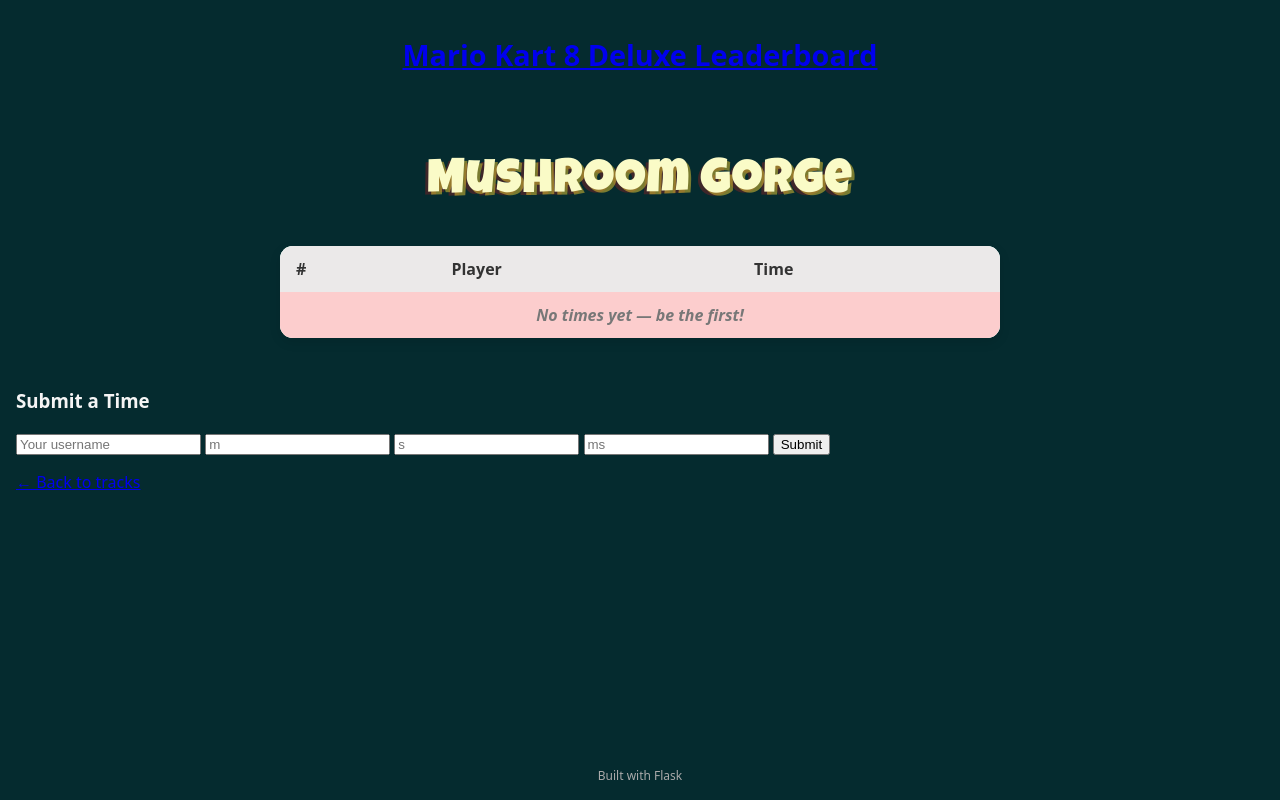
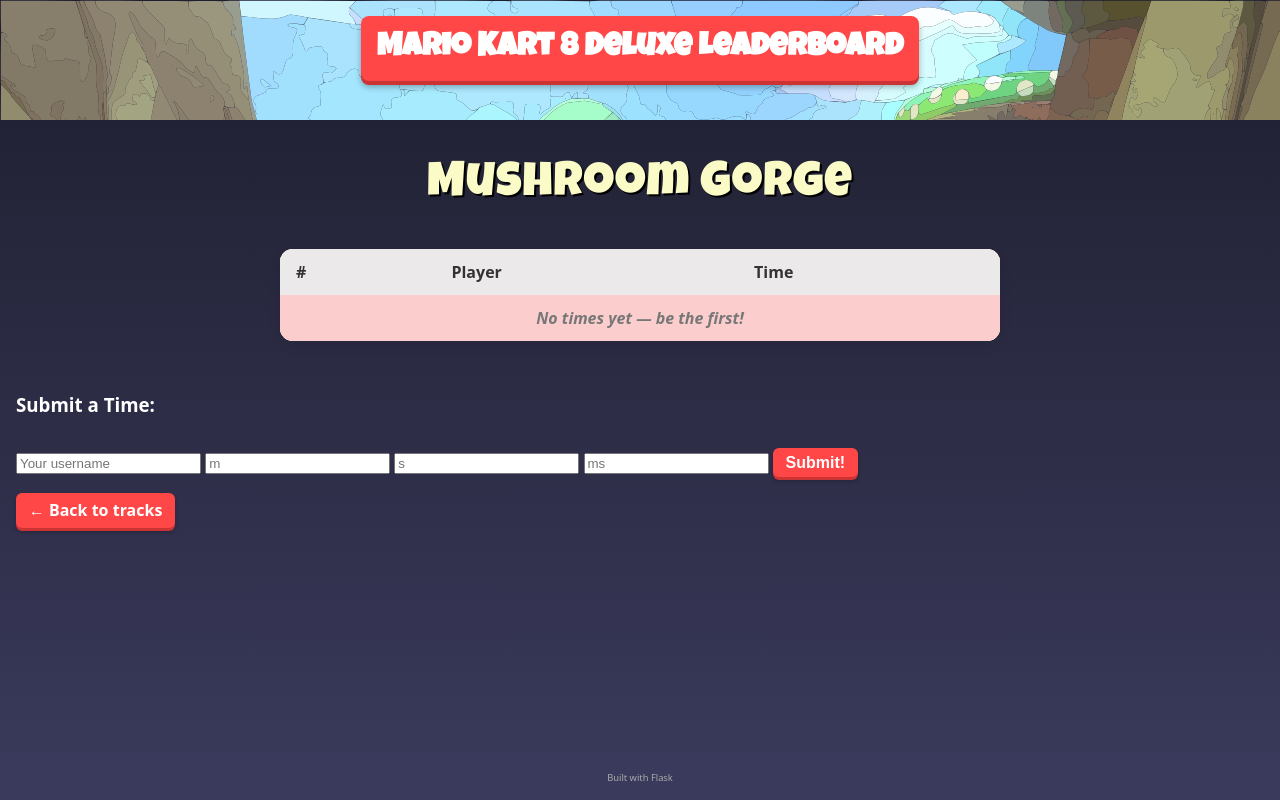
Before and after one commit to lucastidy/mk8-deluxe-leaderboard, a Flask app: a page that uses templates/base.html in a window 1280 px wide. Run offline with Flask 3, Linux system fonts and the light colour scheme.

Commit message:
gradient background, mushroom gorge header, styled buttons

```diff
--- a/static/style.css
+++ b/static/style.css
@@ -1,14 +1,15 @@
 /* page fills viewport; footer sits at bottom */
-html, body { height: 100%; margin: 0; }
+html, body { height: 100%; margin: 0;  }
 body.layout {
   min-height: 100vh;
   display: flex;
   flex-direction: column;
   color: #f5f5f5;
   font-family: system-ui, sans-serif;
-  background: var(--clr-1);
+  background: linear-gradient(180deg, #1e1e2f, #3a3a5c);
+  background-attachment: fixed;
+  color: #fff;
 }
-
 
 .page-content {
   flex: 1 1 auto;             /* pushes footer to the bottom */
@@ -18,21 +19,65 @@
 }
 
 .site-header {
-  background: var(--clr-1);
+  color: #fff;
+  text-align: center;
+  padding: 1rem;
+  font-size: 1rem;
+  font-family: "Luckiest Guy", system-ui, -apple-system, Segoe UI, Roboto, Arial, sans-serif;
+  margin-top: 0rem;
+  flex: 0 0 auto;
+  overflow: hidden;
+}
+
+
+
+.bg-wrapper {
+  position: absolute;
+  top: 0;
+  left: 0;
+  width: 100%;
+  overflow: hidden;   /* crop the image */
+  height: 15%;        /* only show top 20% */
+  max-height: 20%;
+  opacity: 1;
+  z-index: -1;
+}
+
+.bg-wrapper img {
+  width: 100%;
+  height: auto;
+  display: block;
+}
+
+.site-header h1 {
+  margin: 0; /* kill default margins */
+}
+
+.site-header h1 a {
+  display: inline-block;
+  padding: 1rem 1rem;
+  background: #ff4747;
+  color: #fff;
+  border-radius: 8px;
+  text-decoration: none;
+  box-shadow: 0 4px 0 #c33, 0 6px 6px rgba(0,0,0,0.3);
+  font-size: clamp(1.2rem, 5vw, 2rem); /* scales with screen size */
+  white-space: nowrap; /* stops breaking into two lines */
+  transition: all 0.15s ease-in-out;
+}
+
+.site-header h1 a:hover {
+  background: #ff7070;
+  box-shadow: 0 2px 0 #c33, 0 3px 3px rgba(0,0,0,0.3);
+  transform: translateY(2px);
+}
+
+.site-footer {
+  background: #3a3a5c;
   color: #aaa;
   text-align: center;
   padding: 1rem;
-  font-size: 0.9rem;
-  margin-top: 0rem;
-  flex: 0 0 auto;
-}
-
-.site-footer {
-  background: var(--clr-1);
-  color: #aaa;
-  text-align: center;
-  padding: 1rem;
-  font-size: 0.9rem;
+  font-size: 0.7rem;
   flex: 0 0 auto;
   margin-top: auto;
   z-index: 2;
@@ -47,11 +92,11 @@
   font-size: clamp(1.8rem, 4vw + 0.5rem, 3rem);
   color: #fafbc7;
   /* mario style shadow */
-  text-shadow:
-    0.06em 0.06em 0 #eecc3280,
-    -0.06em 0.06em 0 #ea161640;
+  text-shadow: 2px 2px 0 #000; /* comic-y outline */
+    /* 0.06em 0.06em 0 #eecc3280,
+    -0.06em 0.06em 0 #ea161640; */
   background: none;
-  margin-top: 2rem;
+  margin-top: 3rem;
   margin-bottom: 0.5rem;
 }
 
@@ -83,15 +128,14 @@
 }
 
 :root {
-  --clr-1: #052b2f;
-  --clr-2: #073438;
-  --clr-3: #0e4b50;
-  --clr-4: #2d8f85;
-  --clr-5: #637c54;
+  --clr-1: #1e1e2f;
+  --clr-2: #863e03;
+  --clr-3: #910b0b;
+  --clr-4: #8ab51c;
+  --clr-5: #354f9e;
 }
 
 .board {
-  background: #fff;
   border-radius: 0.8rem;
   position: relative;
 }
@@ -100,7 +144,7 @@
 .board::after {
   content: "";
   position: absolute;
-  inset: -1.0rem;
+  inset: -0.5rem;
   z-index: -1;
   background: conic-gradient(
     from var(--gradient-angle),
@@ -163,3 +207,53 @@
   color: #777;
   font-style: italic;
 }
+
+.back-link a {
+  display: inline-block;
+  padding: 0.4rem 0.8rem;
+  background: #ff4747;
+  color: #fff;
+  border-radius: 6px;
+  text-decoration: none;
+  font-size: 1rem;
+  font-weight: bold;
+  box-shadow: 0 3px 0 #c33, 0 4px 4px rgba(0,0,0,0.25);
+  transition: all 0.15s ease-in-out;
+}
+
+.back-link a:hover {
+  background: #ff7070;
+  box-shadow: 0 1px 0 #c33, 0 2px 2px rgba(0,0,0,0.25);
+  transform: translateY(2px);
+}
+
+.submit-button {
+  display: inline-block;
+  padding: 0.4rem 0.8rem;
+  background: #ff4747;
+  color: #fff;
+  border: none;              /* remove default button border */
+  border-radius: 6px;
+  font-size: 1rem;
+  font-weight: bold;
+  cursor: pointer;           /* hand cursor like links */
+  text-decoration: none;
+  line-height: 1;            /* normalize vertical alignment */
+  box-shadow: 0 3px 0 #c33, 0 4px 4px rgba(0,0,0,0.25);
+  transition: all 0.15s ease-in-out;
+  margin-top: 0.8rem;
+}
+
+.submit-button:hover {
+  background: #ff7070;
+  box-shadow: 0 1px 0 #c33, 0 2px 2px rgba(0,0,0,0.25);
+  transform: translateY(2px);
+}
+
+.submit-button:focus {
+  outline: none;             /* remove default focus ring */
+}
+
+.submit-button:active {
+  transform: translateY(2px); /* ensures click state matches hover */
+}
--- a/templates/base.html
+++ b/templates/base.html
@@ -11,6 +11,9 @@
 </head>
 <body class="layout">
   <header class="site-header">
+    <div class="bg-wrapper">
+    <img src="/static/img/maps/mushroom-gorge.svg" alt="">
+    </div>
     <h1><a href="{{ url_for('index') }}">Mario Kart 8 Deluxe Leaderboard</a></h1>
   </header>
 
--- a/templates/leaderboard.html
+++ b/templates/leaderboard.html
@@ -21,16 +21,16 @@
     </table>
   </div>
 
-  <h3>Submit a Time</h3>
+  <h3>Submit a Time:</h3>
   <form method="POST" action="{{ url_for('submit') }}" class="submit-form">
     <input type="hidden" name="map_name" value="{{ map_name }}">
     <input type="text" name="name" placeholder="Your username" required>
     <input type="number" name="time_mins" step="0.01" min="0" placeholder="m" required>
     <input type="number" name="time_s" step="0.01" min="0" placeholder="s" required>
     <input type="number" name="time_ms" step="0.01" min="0" placeholder="ms" required>
-    <button type="submit">Submit</button>
+    <button type="submit" class="submit-button">Submit!</button>
   </form>
 
-  <p><a href="{{ url_for('index') }}">← Back to tracks</a></p>
+  <p class="back-link"><a href="{{ url_for('index') }}">← Back to tracks</a></p>
 
 {% endblock %}
```
